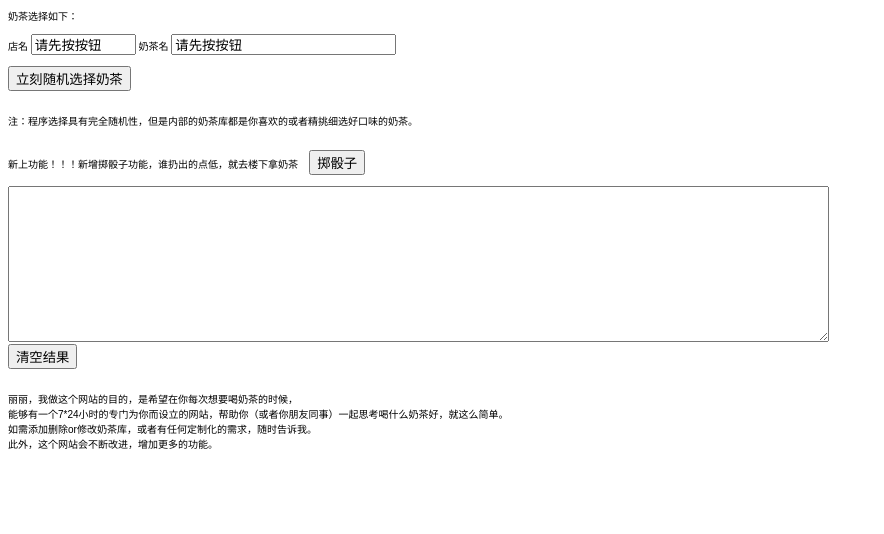
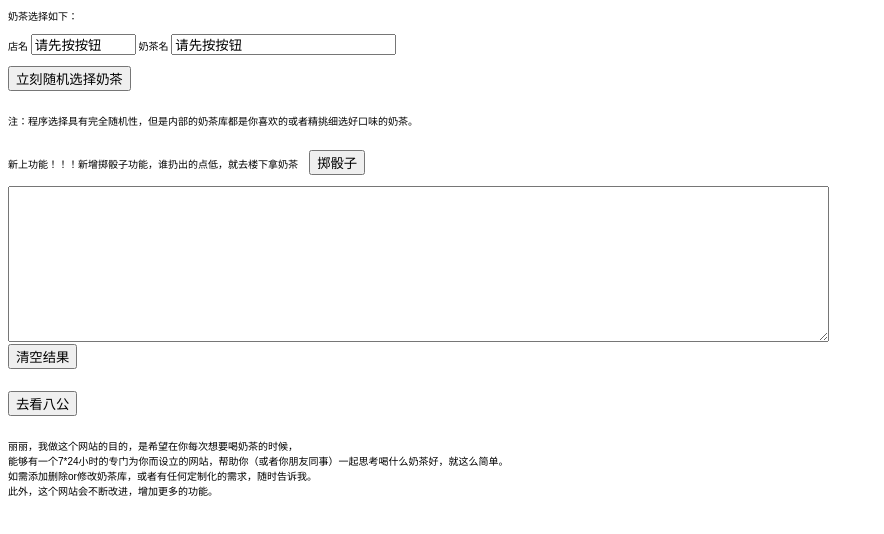
Before and after one commit to JeffreyDing11223/choose_tea.github.io, a plain HTML site: page index.html in a window 1280 px wide. Shown: the whole page, without its empty margins (0-884 px from the left). Drawn offline with Linux system fonts and the light colour scheme.

Commit message:
Update index.html

```diff
--- a/index.html
+++ b/index.html
@@ -150,7 +150,8 @@ body{font-size:62.5%;font-family:"Microsoft YaHei",Arial; overflow-x:hidden; ove
 </textarea><br>
 <button onclick="cleartext()">清空结果</button>
 <br><br><br>
-
+<button onclick="window.location.href='https://jeffreyding11223.github.io/choose_tea.github.io/lovely_dog'">去看八公</button>
+<br><br><br>
 丽丽，我做这个网站的目的，是希望在你每次想要喝奶茶的时候，<br>
 能够有一个7*24小时的专门为你而设立的网站，帮助你（或者你朋友同事）一起思考喝什么奶茶好，就这么简单。<br>
 如需添加删除or修改奶茶库，或者有任何定制化的需求，随时告诉我。<br>
```
